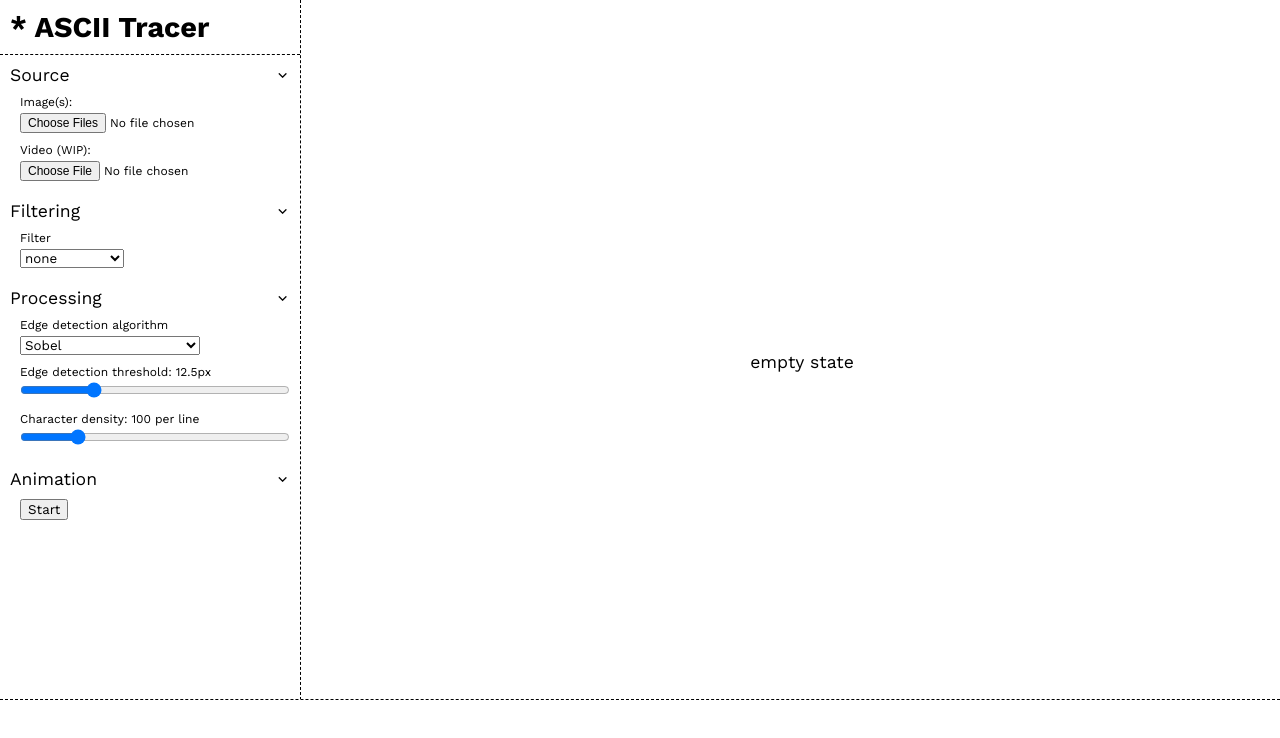
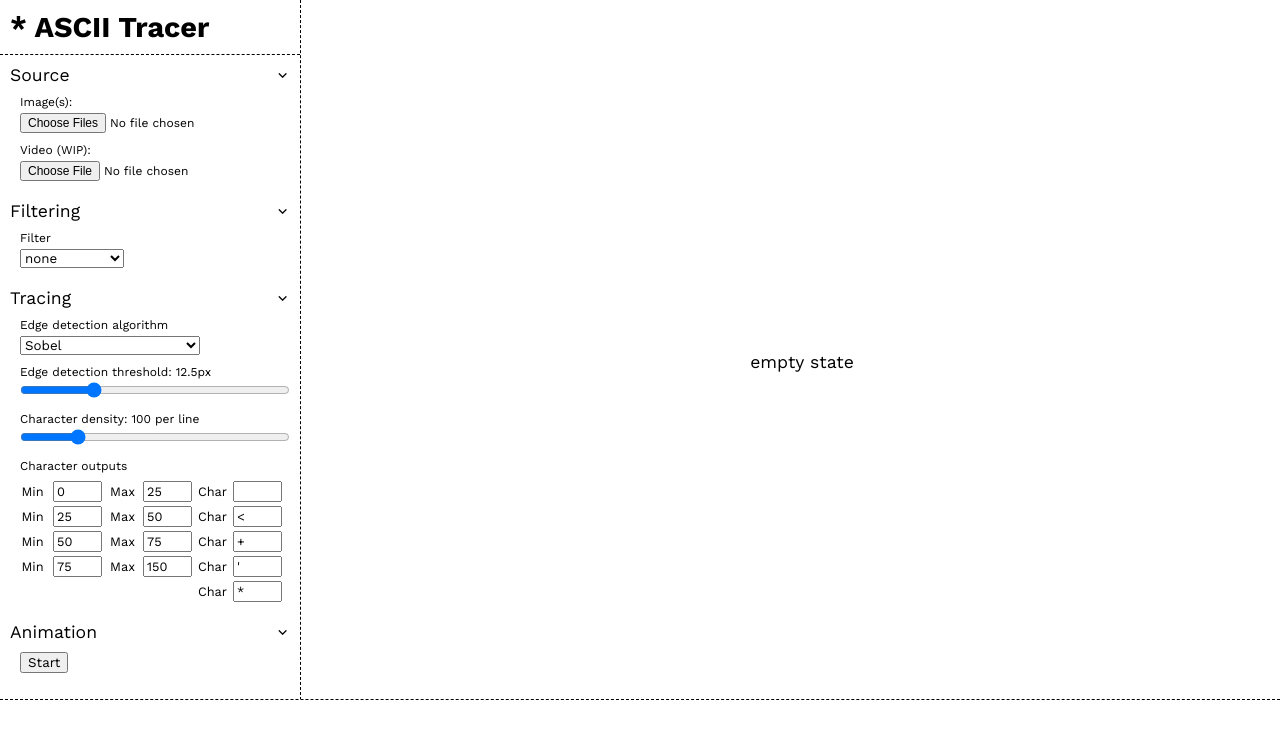
Before and after one commit to bradysheridan/ascii-animator, a Next.js app: page / in a window 1280 px wide. Shown: the top 738 px of the page. Built offline with nearby package versions, Linux system fonts and the light colour scheme.

Commit message:
Add ability to specify trace characters via GUI

```diff
--- a/src/components/CanvasP5.js
+++ b/src/components/CanvasP5.js
@@ -17,6 +17,7 @@ export default function CanvasSource(props) {
     filter,
     edgeDetectionThreshold,
     characterDensity,
+    characterOutputs,
     onSketch
   } = props;
 
@@ -61,7 +62,7 @@ export default function CanvasSource(props) {
     my.presketchImage.copy(my.nativeImage, 0, 0, my.nativeImage.width, my.nativeImage.height, 0, 0, my.presketchImage.width, my.presketchImage.height);
 
     // generate ASCII sketch from pre-sketch image
-    my.asciiString = processImageSobel(my.p5, my.presketchImage, my.p5.createImage(my.presketchImage.width, my.presketchImage.height), edgeDetectionThreshold);
+    my.asciiString = processImageSobel(my.p5, my.presketchImage, my.p5.createImage(my.presketchImage.width, my.presketchImage.height), edgeDetectionThreshold, characterOutputs);
 
     if (my.asciiString) {
       onSketch(my.asciiString);
@@ -69,7 +70,7 @@ export default function CanvasSource(props) {
   }
 
   // edgeDetectoinThreshold, characterDensity trigger redraws
-  useEffect(drawImage, [edgeDetectionThreshold, characterDensity]);
+  useEffect(drawImage, [edgeDetectionThreshold, characterDensity, characterOutputs]);
 
   return(
     <div className="canvas canvas-source">
--- /dev/null
+++ b/src/components/ControlNumericalRangesWithOutputs.js
@@ -0,0 +1,54 @@
+export default function ControlNumericalRangesWithOutputs({
+  label,
+  name,
+  ranges,
+  onChange
+}) {
+  return(
+    <nav className="control control-numerical-ranges-with-outputs-wrap">
+      <label htmlFor={name}>
+        <p>{label}</p>
+      </label>
+
+      {
+        ranges.map((range, iRange) => (
+          <div className="range">
+            {range.map((fieldVal, iField) => (
+              <span>
+                <label>
+                  {
+                    range.length === 3
+                      ? iField === 0
+                        ? "Min"
+                      : iField === 1
+                        ? "Max"
+                      : iField === 2
+                        ? "Char"
+                      : range.length === 1
+                        ? "Char"
+                        : null
+                      : "Char"
+                    }
+                </label>
+
+                <input
+                  style={{width: '25%'}}
+                  type={typeof fieldVal}
+                  defaultValue={fieldVal}
+                  onChange={(e) => {
+                    console.log("ControlNumericalRangesWithOutputs received changed input value...");
+                    console.log("> e.target.value", e.target.value);
+                    console.log("> iRange", iRange);
+                    console.log("> iField", iField);
+                    ranges[iRange][iField] = (typeof fieldVal === 'number') ? parseInt(e.target.value) : e.target.value;
+                    onChange(ranges);
+                  }}
+                />
+              </span>
+            ))}
+          </div>
+        ))
+      }
+    </nav>
+  )
+}
--- a/src/components/Controls.js
+++ b/src/components/Controls.js
@@ -3,6 +3,7 @@ import { ControlsContext } from '@/components/ControlsContext';
 import ControlButton from '@/components/ControlButton';
 import ControlFile from '@/components/ControlFile';
 import ControlSlider from '@/components/ControlSlider';
+import ControlNumericalRangesWithOutputs from '@/components/ControlNumericalRangesWithOutputs';
 import ControlSelect from './ControlSelect';
 import Dropdown from '@/components/Dropdown';
 
@@ -23,7 +24,9 @@ export default function Controls() {
     animating,
     setAnimating,
     characterDensity,
-    setCharacterDensity
+    setCharacterDensity,
+    characterOutputs,
+    setCharacterOutputs
   } = useContext(ControlsContext);
 
   return(
@@ -79,7 +82,7 @@ export default function Controls() {
         />
       </Dropdown>
 
-      <Dropdown label="Processing">
+      <Dropdown label="Tracing">
         <ControlSelect
           label={"Edge detection algorithm"}
           name={"edge-detection-algorithm"}
@@ -112,6 +115,16 @@ export default function Controls() {
           value={characterDensity}
           onChange={(val) => setCharacterDensity(parseFloat(val))}
         />
+
+        <ControlNumericalRangesWithOutputs
+          label={"Character outputs"}
+          name={"character-outputs"}
+          ranges={characterOutputs}
+          onChange={(val) => {
+            console.log("Calling setCharacterOutputs with val", val);
+            setCharacterOutputs(val);
+          }}
+        />
       </Dropdown>
 
       <Dropdown label="Animation">
--- a/src/components/ControlsContext.js
+++ b/src/components/ControlsContext.js
@@ -11,6 +11,13 @@ export const ControlsProvider = (props) => {
   const [sourceImages, setSourceImages] = useState([]);
   const [animating, setAnimating] = useState(false);
   const [characterDensity, setCharacterDensity] = useState(100);
+  const [characterOutputs, setCharacterOutputs] = useState([
+    [0, 25, " "],
+    [25, 50, "<"],
+    [50, 75, "+"],
+    [75, 150, "'"],
+    ["*"]
+  ]);
 
   return(
     <ControlsContext.Provider
@@ -30,7 +37,9 @@ export const ControlsProvider = (props) => {
         animating,
         setAnimating,
         characterDensity,
-        setCharacterDensity
+        setCharacterDensity,
+        characterOutputs,
+        setCharacterOutputs
       }}
     >
       {props.children}
--- a/src/helpers/processImageSobel.js
+++ b/src/helpers/processImageSobel.js
@@ -1,18 +1,10 @@
-const getSketchChar = (pixelWeight) => {
-	let charsByPixelWeightArr = [
-		[0, 15, "p"],
-		[25, 50, "<"],
-		[50, 75, "+"],
-		[75, 150, "'"],
-		["*"]
-	];
-
+const getSketchChar = (characterByPixelWeight, pixelWeight) => {
   // get char for this pixel based on pixel weight
-  for (var i = 0; i < charsByPixelWeightArr.length; i++) {
+  for (var i = 0; i < characterByPixelWeight.length; i++) {
     // array containing pixel weight range information
     // e.g. [lowerBound, upperBound, char]
     // e.g. [0, 20, "*"]
-    let arr = charsByPixelWeightArr[i];
+    let arr = characterByPixelWeight[i];
 
     // if 3 values (lower bound, upper bound, char)
     // try to match pixelWeight to this array
@@ -31,10 +23,10 @@ const getSketchChar = (pixelWeight) => {
     }
   }
 
-  throw `Could not get pixel's character value from charByPixelWeightArr ${JSON.stringify(charsByPixelWeightArr)}`;
+  throw `Could not get pixel's character value from charByPixelWeightArr ${JSON.stringify(characterByPixelWeight)}`;
 }
 
-export default function processImageSobel(_p5, sourceImage, destImage, edgeDetectionThreshold) {
+export default function processImageSobel(_p5, sourceImage, destImage, edgeDetectionThreshold, characterOutputs) {
 	try {
 		var frameStr = "";
 
@@ -115,7 +107,7 @@ export default function processImageSobel(_p5, sourceImage, destImage, edgeDetec
 				// var char = prevChar === "<" ? "3" : " ";
 
 				if (edgeDetectionThreshold && result > edgeDetectionThreshold) {
-					char = prevChar === "<" ? "3" : getSketchChar(result);
+					char = prevChar === "<" ? "3" : getSketchChar(characterOutputs, result);
 				}
 
 				prevChar = char;
--- a/src/pages/index.js
+++ b/src/pages/index.js
@@ -20,7 +20,8 @@ export default function Index() {
     edgeDetectionThreshold,
     filter,
     animating,
-    characterDensity
+    characterDensity,
+    characterOutputs
   } = useContext(ControlsContext);
 
   const renderFrames = () => sourceImages.map((sourceImage, i) => {
@@ -52,6 +53,7 @@ export default function Index() {
             filter={filter}
             edgeDetectionThreshold={edgeDetectionThreshold}
             characterDensity={characterDensity}
+            characterOutputs={characterOutputs}
             onSketch={(asciiString) => {
               asciiStrings[frameIndex] = asciiString;
               // console.log(asciiString);
--- /dev/null
+++ b/src/styles/components/_ControlNumericalRangesWithOutputs.scss
@@ -0,0 +1,32 @@
+/* ControlSlider default state */
+.control-numerical-ranges-with-outputs-wrap {
+  width: 100%;
+}
+
+.control-numerical-ranges-with-outputs-wrap .range {
+  display: flex;
+  align-items: center;
+  justify-content: flex-end;
+  width: 100%;
+  margin: 4px 0px 0px -8px;
+}
+.control-numerical-ranges-with-outputs-wrap .range:nth-child(2) {
+  margin-top: 8px;
+}
+
+.control-numerical-ranges-with-outputs-wrap span {
+  display: flex;
+  justify-content: center;
+  align-items: center;
+  width: 33.33%;
+}
+
+.control-numerical-ranges-with-outputs-wrap span label,
+.control-numerical-ranges-with-outputs-wrap span input {
+  font-size: 0.8em;
+  width: 50% !important;
+}
+
+.control-numerical-ranges-with-outputs-wrap span label {
+  text-align: center;
+}
--- a/src/styles/components/_Controls.scss
+++ b/src/styles/components/_Controls.scss
@@ -11,6 +11,8 @@
   width: var(--controls-width-desktop);
   background-color: var(--site-background-color);
   border-right: 1px dashed var(--site-background-contrast-color);
+  overflow-y: scroll;
+  padding-bottom: 20px;
 }
 .controls-header {
   padding: 10px;
--- a/src/styles/components/_all.scss
+++ b/src/styles/components/_all.scss
@@ -1,6 +1,7 @@
 @import 'Canvas';
 @import 'Controls';
 @import 'ControlFile';
+@import 'ControlNumericalRangesWithOutputs';
 @import 'ControlSlider';
 @import 'Frame';
 @import 'FrameTimeline';
--- a/src/styles/main.css
+++ b/src/styles/main.css
@@ -235,6 +235,8 @@ span, small, em, strong, input {
   width: var(--controls-width-desktop);
   background-color: var(--site-background-color);
   border-right: 1px dashed var(--site-background-contrast-color);
+  overflow-y: scroll;
+  padding-bottom: 20px;
 }
 
 .controls-header {
@@ -297,6 +299,40 @@ span, small, em, strong, input {
   width: 100%;
   cursor: pointer;
   font-size: 0.75em;
+}
+
+/* ControlSlider default state */
+.control-numerical-ranges-with-outputs-wrap {
+  width: 100%;
+}
+
+.control-numerical-ranges-with-outputs-wrap .range {
+  display: flex;
+  align-items: center;
+  justify-content: flex-end;
+  width: 100%;
+  margin: 4px 0px 0px -8px;
+}
+
+.control-numerical-ranges-with-outputs-wrap .range:nth-child(2) {
+  margin-top: 8px;
+}
+
+.control-numerical-ranges-with-outputs-wrap span {
+  display: flex;
+  justify-content: center;
+  align-items: center;
+  width: 33.33%;
+}
+
+.control-numerical-ranges-with-outputs-wrap span label,
+.control-numerical-ranges-with-outputs-wrap span input {
+  font-size: 0.8em;
+  width: 50% !important;
+}
+
+.control-numerical-ranges-with-outputs-wrap span label {
+  text-align: center;
 }
 
 /* ControlSlider default state */
```
Also changed, not shown: 2 other files (tests, documents, lock files or other folders).
